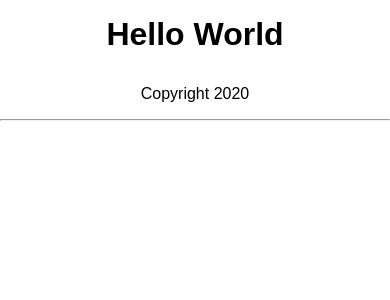
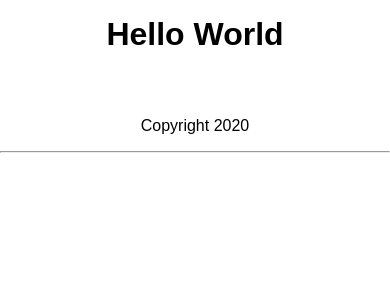
Before and after one commit to markpackham/codeclan_wk8_group_vue_express_mongodb, a Vue app in the folder client/: page / in a window 390 px wide. Shown: the top 300 px of the page. Built offline with nearby package versions, Linux system fonts and the light colour scheme.

Commit message:
standard layout tweaks

```diff
--- a/client/src/assets/styles/main.css
+++ b/client/src/assets/styles/main.css
@@ -1,5 +1,7 @@
 :root {
   --main-text-color: #000;
+  --secondary-text-color: #52527a;
+  --tertiary-text-color: #800080;
   --main-bg-color: #fff;
 }
 
@@ -35,8 +37,14 @@ h1,
 h2,
 h3,
 h4,
-.main-footer {
+label,
+.main-footer,
+.main-container {
   padding: 1rem;
+}
+
+input {
+  margin: 0.5rem;
 }
 
 button {
@@ -47,3 +55,14 @@ button {
 
 button:hover {
 }
+
+/* Small screens */
+@media (max-width: 600px) {
+  .main-container {
+    display: flex;
+    flex-direction: column;
+  }
+  .content-section {
+    max-width: 87%;
+  }
+}
```
